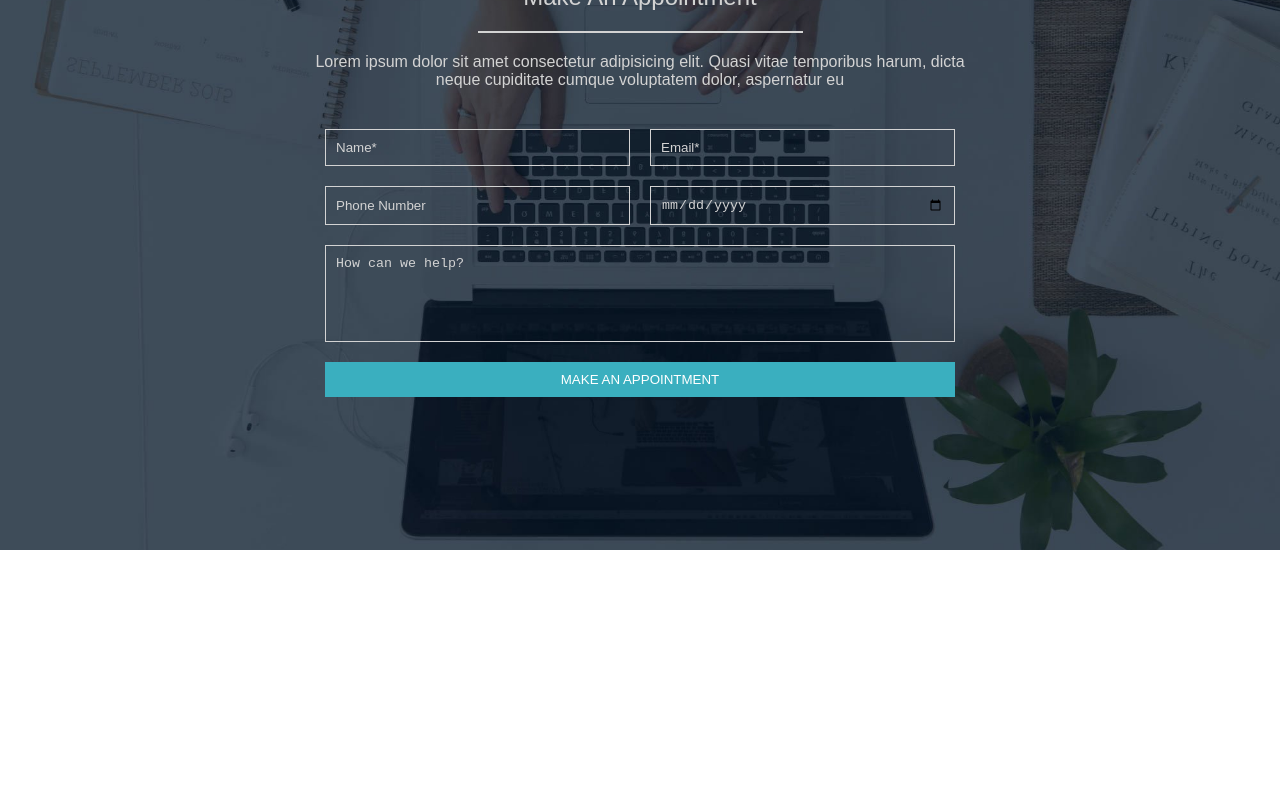
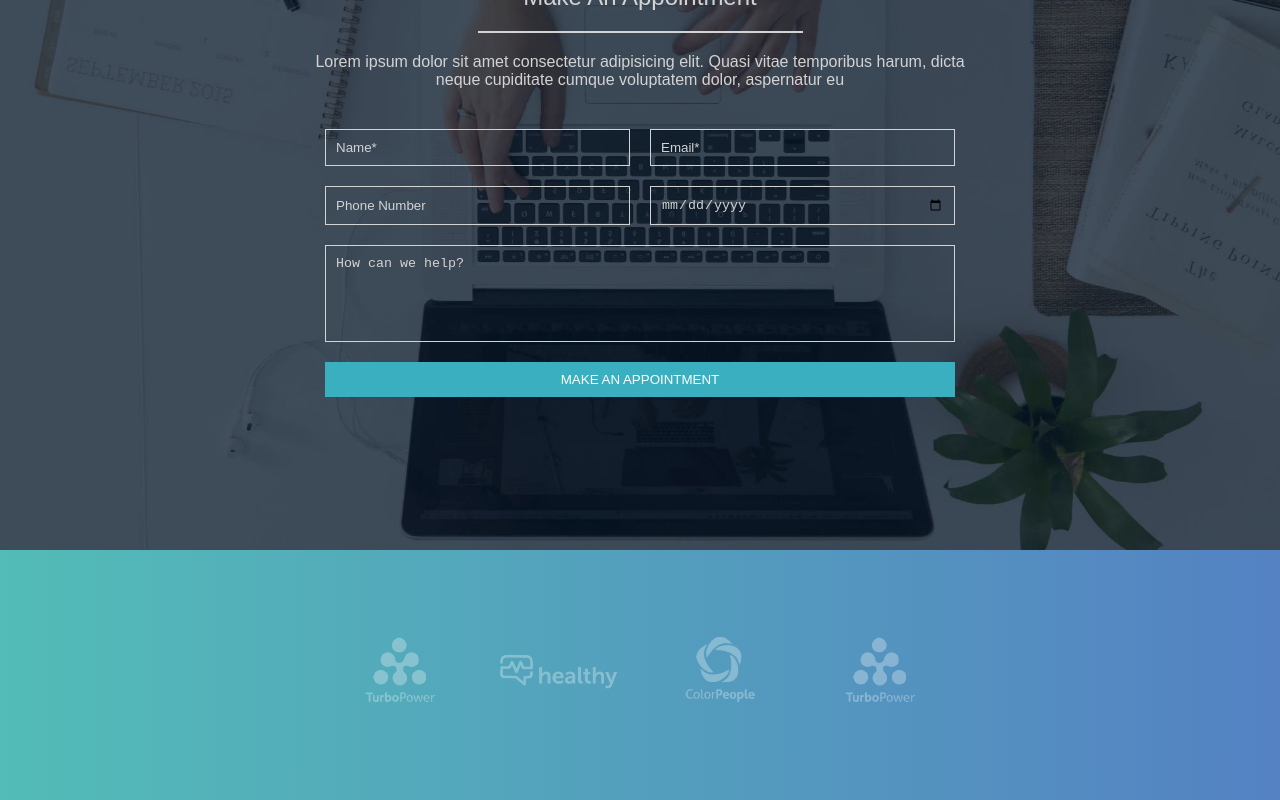
Before and after one commit to moretti-matteo/proj-html-vuejs, a Vue app: page / in a window 1280 px wide. Shown: the part 4067-4867 px from the top of the page. Before the commit the page ends 4617 px from the top, so only its background shows below. Built offline with nearby package versions, Linux system fonts and the light colour scheme; a web font is replaced by a local one.

Commit message:
implementata sezione carosello

```diff
--- /dev/null
+++ b/src/components/carousel-section/CarouselSection.vue
@@ -0,0 +1,53 @@
+<template>
+  <section class="carousel">
+    <div class="carousel__item">
+      <div class="first-item">
+        <img src="../../assets/img/client-logos-3.png" alt="" />
+      </div>
+      <div>
+        <img src="../../assets/img/client-logos-1.png" alt="" />
+      </div>
+      <div>
+        <img src="../../assets/img/client-logos-4.png" alt="" />
+      </div>
+      <div>
+        <img src="../../assets/img/client-logos-3.png" alt="" />
+      </div>
+    </div>
+  </section>
+</template>
+
+<script>
+export default {
+  name: "CarouselSection",
+};
+</script>
+
+<style lang="scss" scoped>
+.carousel {
+  height: 250px;
+  background: rgb(83, 188, 183);
+  background: linear-gradient(
+    90deg,
+    rgba(83, 188, 183, 1) 0%,
+    rgba(84, 130, 195, 1) 100%
+  );
+
+  &__item {
+    height: 250px;
+    text-align: center;
+    justify-content: center;
+    display: flex;
+    width: 50%;
+    align-items: center;
+    margin: auto;
+
+    img{
+        width: 100%;
+        height: auto;
+    }
+
+
+  }
+}
+</style>
--- a/src/components/main/BaseMain.vue
+++ b/src/components/main/BaseMain.vue
@@ -5,6 +5,7 @@
     <ServiceSectionVue></ServiceSectionVue>
     <FacilitiesSection></FacilitiesSection>
     <AppointmentSection></AppointmentSection>
+    <CarouselSection></CarouselSection>
   </main>
 </template>
 
@@ -14,6 +15,8 @@ import DoctorSectionVue from "../doctor-section/DoctorSection.vue";
 import ServiceSectionVue from "../services-section/ServiceSection.vue";
 import FacilitiesSection from "../facilities-section/FacilitiesSection.vue";
 import AppointmentSection from "../appointment-section/AppointmentSection.vue";
+import CarouselSection from "../carousel-section/CarouselSection.vue"
+
 export default {
   name: "BaseMain",
   components: {
@@ -21,7 +24,8 @@ export default {
     DoctorSectionVue,
     ServiceSectionVue,
     FacilitiesSection,
-    AppointmentSection
+    AppointmentSection,
+    CarouselSection
 },
 };
 </script>
```
